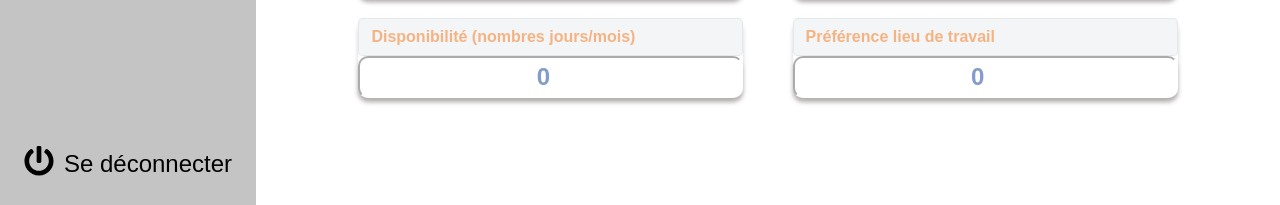
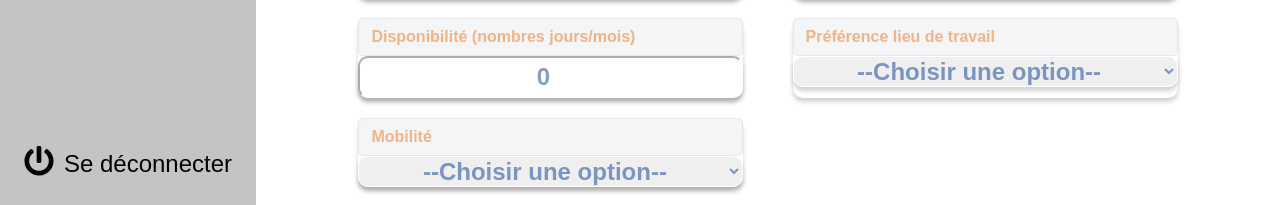
Before and after one commit to kinou-wild/NeoWorker-WildCodeSchool-Projet3, a React (Create React App) app in the folder front/: page /admin/neoworker/creer in a window 1280 px wide. Shown: the part 592-797 px from the top of the page. Built offline with nearby package versions, Linux system fonts and the light colour scheme; no server answers.

Commit message:
continuité page création neoworker

```diff
--- a/front/src/components/admin/Creation_NeoWorker_Page.css
+++ b/front/src/components/admin/Creation_NeoWorker_Page.css
@@ -56,6 +56,7 @@
     display:flex;
     flex-direction: column;
     width: 80%;
+    justify-content: space-around;
     align-self: center;
 
 }
@@ -74,7 +75,7 @@
 .align-field-text-div {
     display:flex;
     flex-direction: column;
-    justify-content: space-around;
+
     width: 50%;
 }
 
@@ -97,7 +98,9 @@
 }
 
 .second-div-creation-neoworker,
-.third-div-creation-neoworker {
+.third-div-creation-neoworker,
+.fourth-div-creation-neoworker
+{
 
     display:flex;
     flex-direction: row;
@@ -110,7 +113,8 @@
 .div-tj_min,
 .div-tj_max,
 .div-dispo,
-.div-pref_lieu_travail
+.div-pref_lieu_travail,
+.div-mobilite
 {
     width: 47%;
     display:flex;
@@ -129,7 +133,8 @@
 .input-tj_min,
 .input-tj_max,
 .input-dispo,
-.input-pref_lieu_travail
+.input-pref_lieu_travail,
+.input-mobilite
 {
     text-align: center;
     border-radius: 10px;
@@ -148,3 +153,11 @@
     align-self: center !important;
     width: 100% !important;
 }
+
+.separator-line {
+    color: black !important;
+    border: 5px;
+    width: 90%;
+    margin-top: 10px;
+    margin-bottom: 10px;
+}
--- a/front/src/components/admin/Creation_NeoWorker_Page.jsx
+++ b/front/src/components/admin/Creation_NeoWorker_Page.jsx
@@ -110,7 +110,7 @@ const CreationNeoWorkerPage = () => {
                     <div className="align-photoprofilwithinput-div">
                         <img className="profil-img-creation" src="https://media.istockphoto.com/photos/businessman-silhouette-as-avatar-or-default-profile-picture-picture-id476085198?k=6&m=476085198&s=612x612&w=0&h=5cDQxXHFzgyz8qYeBQu2gCZq1_TN0z40e_8ayzne0X0=" />
                         <div className="align-field-text-div">
-                            <input className="input-firstname"  placeholder="Prénom" type="text" id="firstname" name="firstname" value={freelancer.firstname} required onChange={(e) => { setFreelancer({ ...freelancer, firstname: e.target.value }) }} />
+                            <input className="input-firstname" placeholder="Prénom" type="text" id="firstname" name="firstname" value={freelancer.firstname} required onChange={(e) => { setFreelancer({ ...freelancer, firstname: e.target.value }) }} />
                             <input className="input-lastname" placeholder="Nom" type="text" id="lastname" name="lastname" value={freelancer.lastname} required onChange={(e) => { setFreelancer({ ...freelancer, lastname: e.target.value }) }} />
                             <input className="input-email" placeholder="Email" type="text" id="email" name="email" value={freelancer.email} required onChange={(e) => { setFreelancer({ ...freelancer, email: e.target.value }) }} />
                             <input className="input-tel" placeholder="Telephone" type="text" id="tel" name="tel" value={freelancer.tel} required onChange={(e) => { setFreelancer({ ...freelancer, tel: e.target.value }) }} />
@@ -140,12 +140,30 @@ const CreationNeoWorkerPage = () => {
 
                     <div className="div-pref_lieu_travail">
                         <InputGroupText>Préférence lieu de travail</InputGroupText>
-                        <input className="input-pref_lieu_travail" type="number" id="pref_lieu_de_travail" name="pref_lieu_de_travail" value={freelancer.pref_lieu_de_travail} required onChange={(e) => { setFreelancer({ ...freelancer, pref_lieu_de_travail: e.target.value }) }} />
+                        <select className="input-pref_lieu_travail" type="number" id="pref_lieu_de_travail" name="pref_lieu_de_travail" value={freelancer.pref_lieu_de_travail} required onChange={(e) => { setFreelancer({ ...freelancer, pref_lieu_de_travail: e.target.value }) }}>
+                            <option value="">--Choisir une option--</option>
+                            <option value="">Sur place</option>
+                            <option value="">En remote</option>
+                            <option value="">Peu importe</option>
+                        </select>
                     </div>
                 </div>
 
+                <div className="fourth-div-creation-neoworker">
+                    <div className="div-mobilite">
+                        <InputGroupText>Mobilité</InputGroupText>
+                        <select className="input-mobilite" type="number" id="mobilite" name="disponibilite" value={freelancer.mobilite} required onChange={(e) => { setFreelancer({ ...freelancer, mobilite: e.target.value }) }}>
+                            <option value="">--Choisir une option--</option>
+                            <option value="">Véhiculé</option>
+                            <option value="">Non véhiculé</option>
+                        </select>
+                    </div>
+                </div>
 
             </form>
+
+            <hr className="separator-line"></hr>
+
 
         </div>
     )
```
